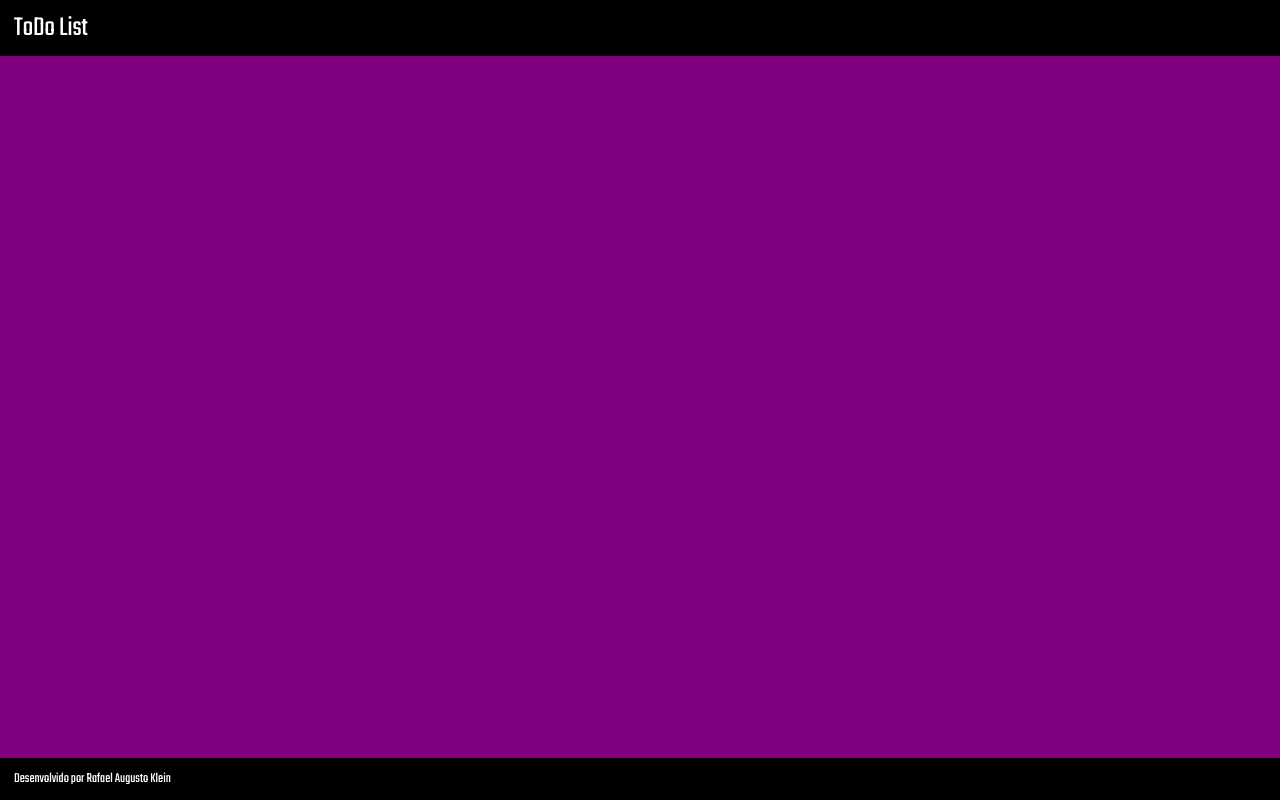
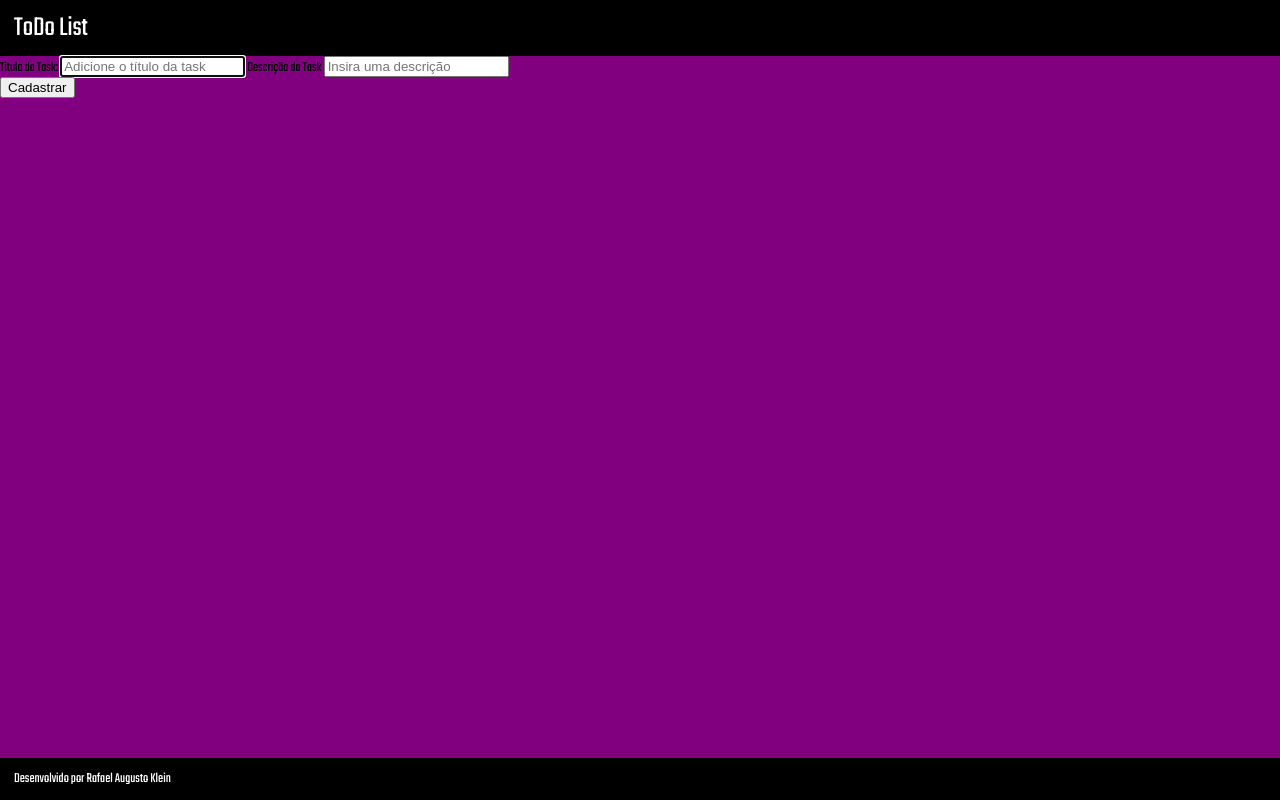
Before and after one commit to rklein7/ToDo-List, a plain HTML site: page index.html in a window 1280 px wide. Drawn offline with Linux system fonts and the light colour scheme.

Commit message:
feat: Criando formulário para cadastro de task

```diff
--- a/index.html
+++ b/index.html
@@ -20,7 +20,38 @@
         </h1>
     </header>
 
-    <main class = "mainContent"></main>
+    <main class = "mainContent">
+
+        <div class = "formAddTaskContainer">
+            <form class = form-vertical" id = "frmTask" autocomplete="off"></form>
+                <label for="txtTaskTitle">Titulo da Task:</label>
+                <input
+                type="text"
+                name="txtTaskTitle"
+                id="txtTaskTitle"
+                placeholder="Adicione o título da task"
+                minlength="5"
+                maxlength="60"
+                required
+                autofocus
+                >
+                <label for="txtTaskDescription">Descrição da Task</label>
+                <input type="text" name="txtTaskDescription" id="txtTaskDescription" placeholder="Insira uma descrição" maxlength="80">
+
+                <input type="hidden" name="action" value="NEW_TASK" id="frmAction">
+                <input type="hidden" name="frmTaskId" value="" id="frmTaskId">
+
+                <div class="m-t-1">
+                    <button type="submit" class="btn">
+                        Cadastrar
+                    </button>
+                </div>
+            </form>
+        </div>
+    </main>
+
+        </div>
+    </main>
 
     <footer class = "footerMain">
         Desenvolvido por Rafael Augusto Klein
```
